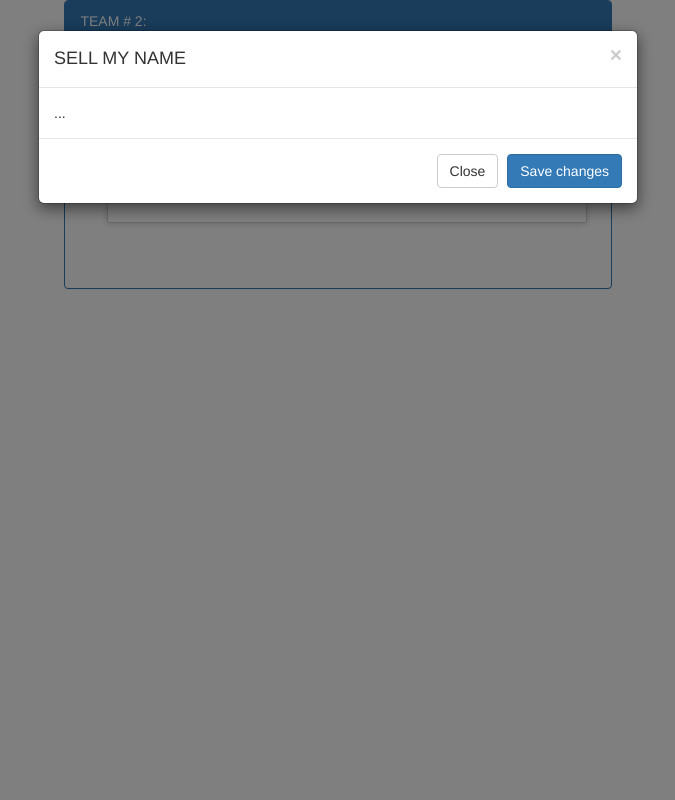
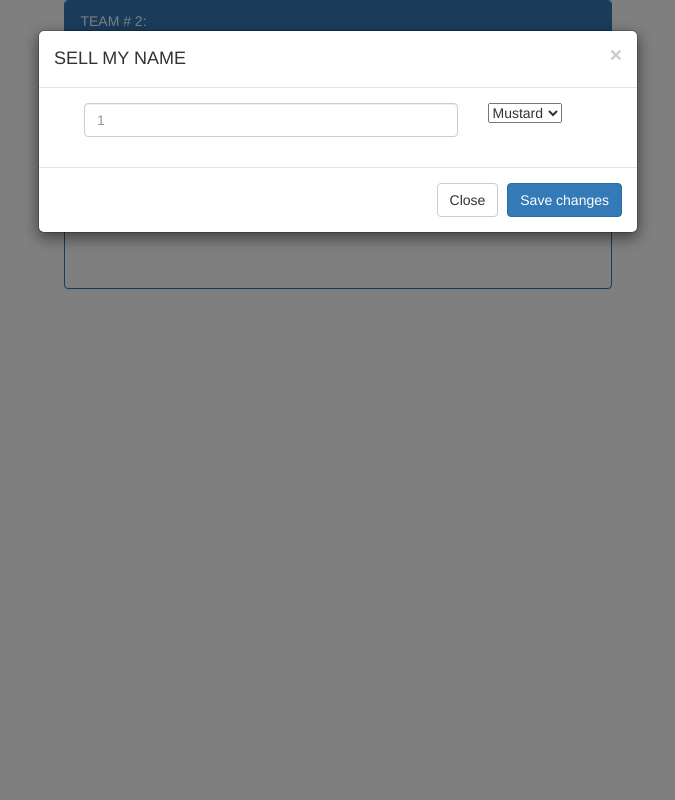
Before and after one commit to kiellabian/modest-market-name, a Django app: page / in a window 1280 px wide, after a click on "SELL MY NAME". Shown: the whole page, without its empty margins (302-977 px from the left). Run offline with Django 3.2, Linux system fonts and the light colour scheme; tables that the repository leaves empty hold one stand-in row (values such as "Sample post"); some libraries are stand-ins or nearby versions.

Commit message:
refactored

```diff
--- a/market/name/static/name/css/home.css
+++ b/market/name/static/name/css/home.css
@@ -1,6 +1,10 @@
 @import url(http://maxcdn.bootstrapcdn.com/font-awesome/4.3.0/css/font-awesome.min.css);
 @import url(https://maxcdn.bootstrapcdn.com/bootstrap/3.3.6/css/bootstrap.min.css);
 
+
+.modal-body {
+  height: 79px;
+}
 
 .market--name {
     font-size: 37px;
--- a/market/name/templates/home.html
+++ b/market/name/templates/home.html
@@ -105,7 +105,20 @@
         <h4 class="modal-title" id="myModalLabel">SELL MY NAME</h4>
       </div>
       <div class="modal-body">
-        ...
+        <div class="col-lg-12">
+            <form role="form" class="col-md-9">
+				<div class="form-group">
+				<input id="name" name="name" type="number" class="form-control" required placeholder="1">
+				</div>
+			</form>
+			<div class="col-lg-2">
+            	    <select class="selectpicker" data-style="btn-danger">
+				      <option>Mustard</option>
+				      <option>Ketchup</option>
+				      <option>Relish</option>
+				  </select>
+            </div>
+        </div>
       </div>
       <div class="modal-footer">
         <button type="button" class="btn btn-default" data-dismiss="modal">Close</button>
```
